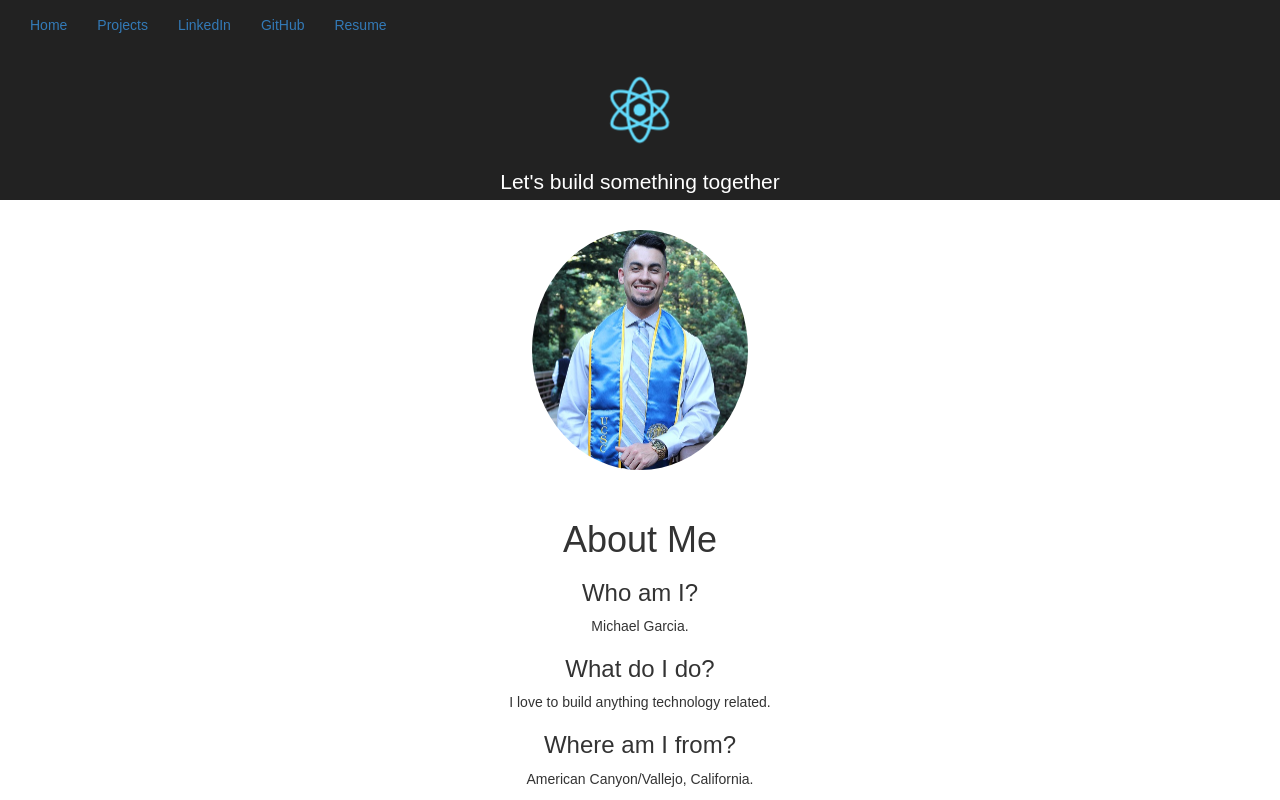
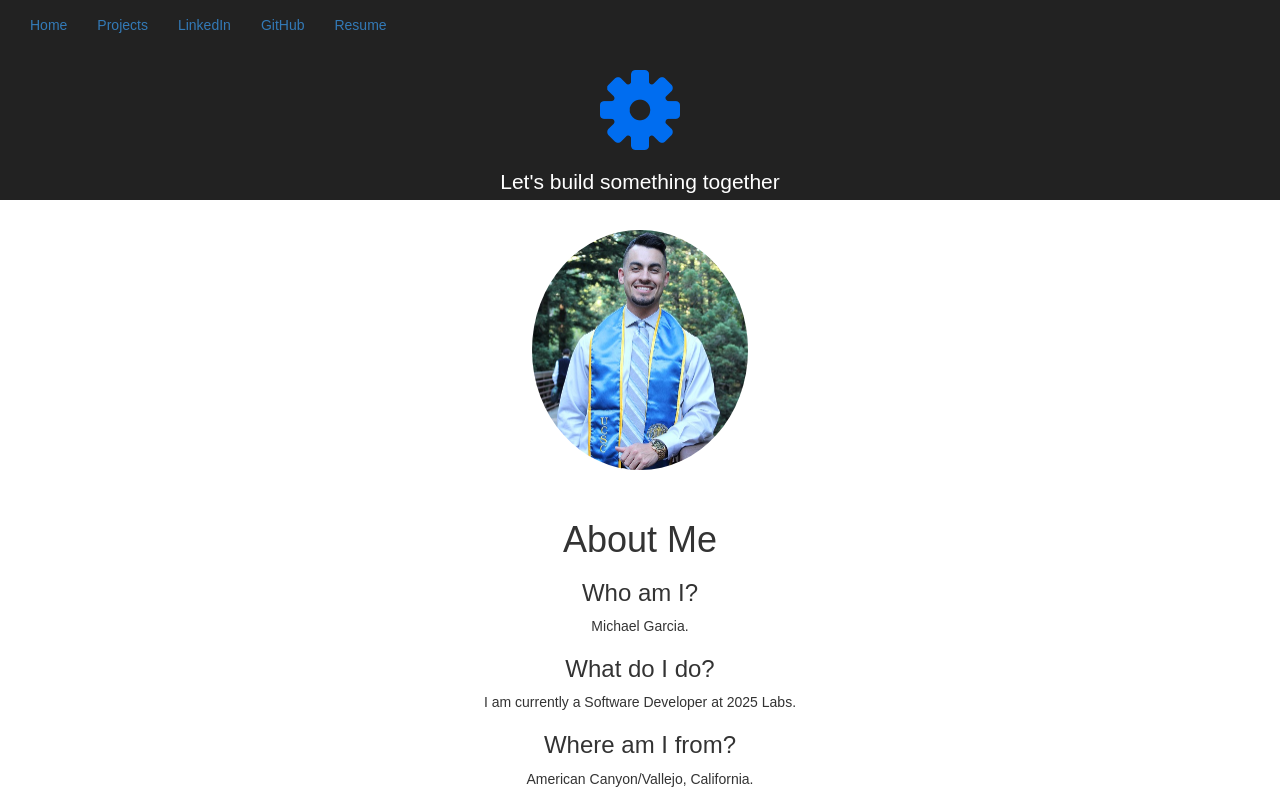
Before and after one commit to mgarcia707/personal-website, a React (Create React App) app: page / in a window 1280 px wide. Shown: the top 800 px of the page. Built offline with nearby package versions, Linux system fonts and the light colour scheme.

Commit message:
minor fixes

```diff
--- a/public/index.html
+++ b/public/index.html
@@ -39,7 +39,7 @@
             <li><a href="https://devpost.com/mgarcia707?ref_content=user-portfolio&ref_feature=portfolio&ref_medium=global-nav">Projects</a></li>
             <li><a href="https://www.linkedin.com/in/michael-garcia-896bbbb2/">LinkedIn</a></li>
             <li><a href="https://github.com/mgarcia707">GitHub</a></li>
-            <li><a href="https://drive.google.com/file/d/0B98txEe_bCSbZ0g3bDRzYWhOYU0/view?usp=sharing">Resume</a></li>
+            <li><a href="https://drive.google.com/file/d/1xgK9sbHzaF9MWJu1HpOmOI50JDsFIaZn/view?usp=sharing">Resume</a></li>
           </ul>
         </div>
       </nav>
@@ -55,7 +55,7 @@
       <h3>
         What do I do?
       </h3>
-      <p> I love to build anything technology related. </p>
+      <p> I am currently a Software Developer at 2025 Labs. </p>
       <h3>
         Where am I from?
       </h3>
--- a/src/App.js
+++ b/src/App.js
@@ -1,5 +1,5 @@
 import React, { Component } from 'react';
-import logo from './logo.svg';
+//import logo from './logo.svg';
 import gear from './gear.svg';
 import michael from './michael.jpg';
 import './App.css';
@@ -9,7 +9,7 @@ class App extends Component {
     return (
       <div className="App">
         <header className="App-header">
-          <img src={logo} className="App-logo" alt="gear" />
+          <img src={gear} className="App-logo" alt="gear" />
           <h1 className="App-title">Let's build something together</h1>
         </header>
         <p className="App-intro">
```
